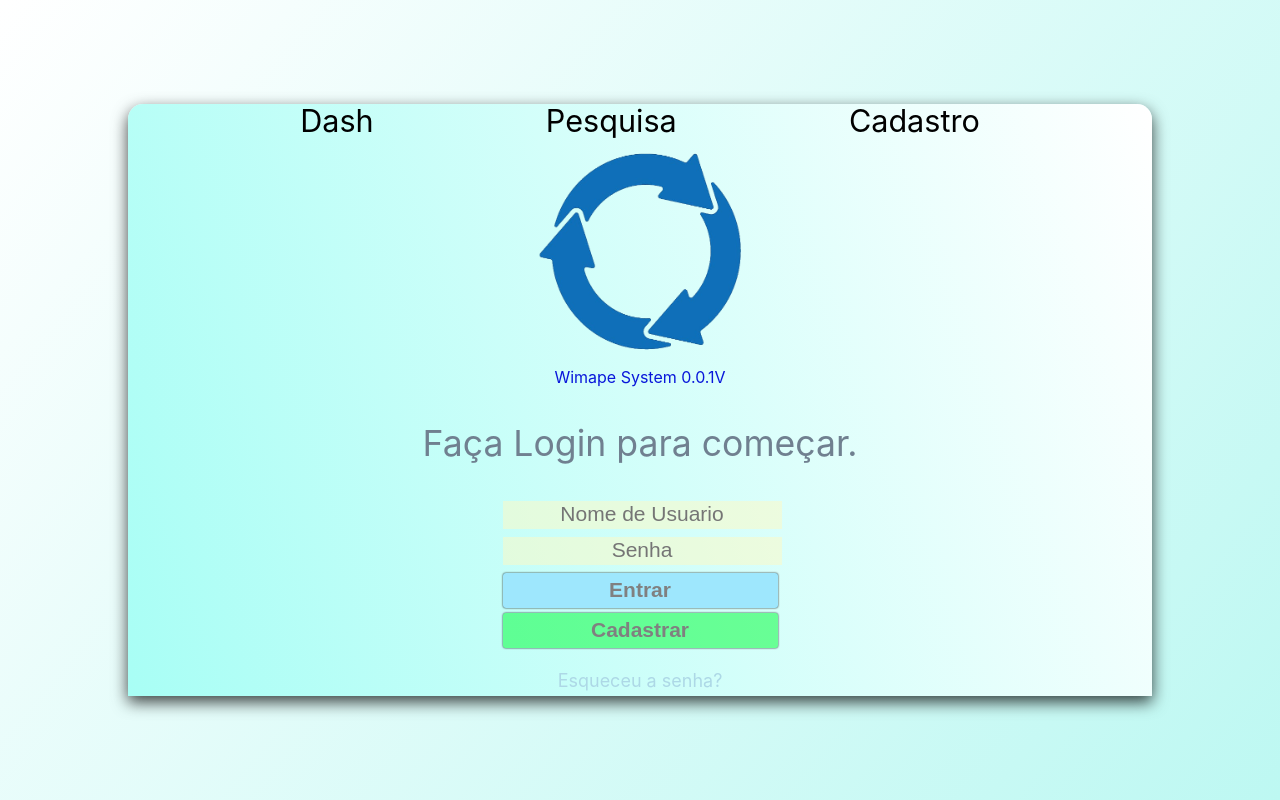
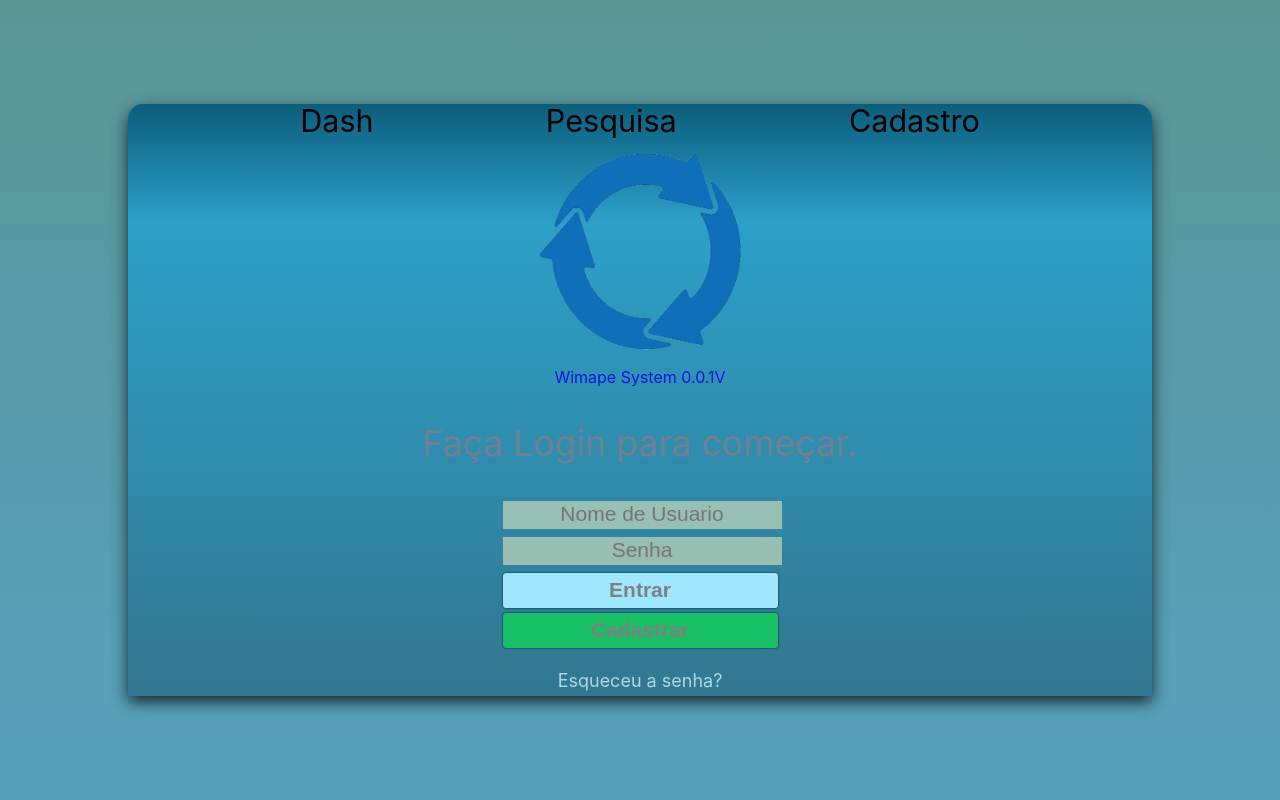
Before and after one commit to marcostech/wimapesys_frontend, a React (Create React App) app in the folder wimape/: page / in a window 1280 px wide. Built offline with nearby package versions, Linux system fonts and the light colour scheme.

Commit message:
css color changes

```diff
--- a/wimape/src/App.css
+++ b/wimape/src/App.css
@@ -15,7 +15,7 @@
 
 .App-header {
   background: rgb(255,255,255);
-  background: linear-gradient(250deg, rgba(255,255,255,1) 0%, rgba(168,254,245,1) 100%);
+  background: linear-gradient(180deg, rgba(12,93,124,1) 0%, rgba(44,160,201,1) 20%, rgba(50,119,144,1) 100%);
   display: flex;
   flex-direction: column;
   align-items: center;
--- a/wimape/src/index.css
+++ b/wimape/src/index.css
@@ -15,7 +15,7 @@ body {
 }
 html {
   background: rgb(19,186,221,1);
-  background: linear-gradient(130deg, rgba(255,255,255,1) 0%, rgb(189, 248, 242) 100%);
+  background: linear-gradient(180deg, rgba(90,150,150,1) 0%, rgba(86,162,189,1) 100%);
   height: 100%;
   width: 100%;
   overflow: auto ;
```
